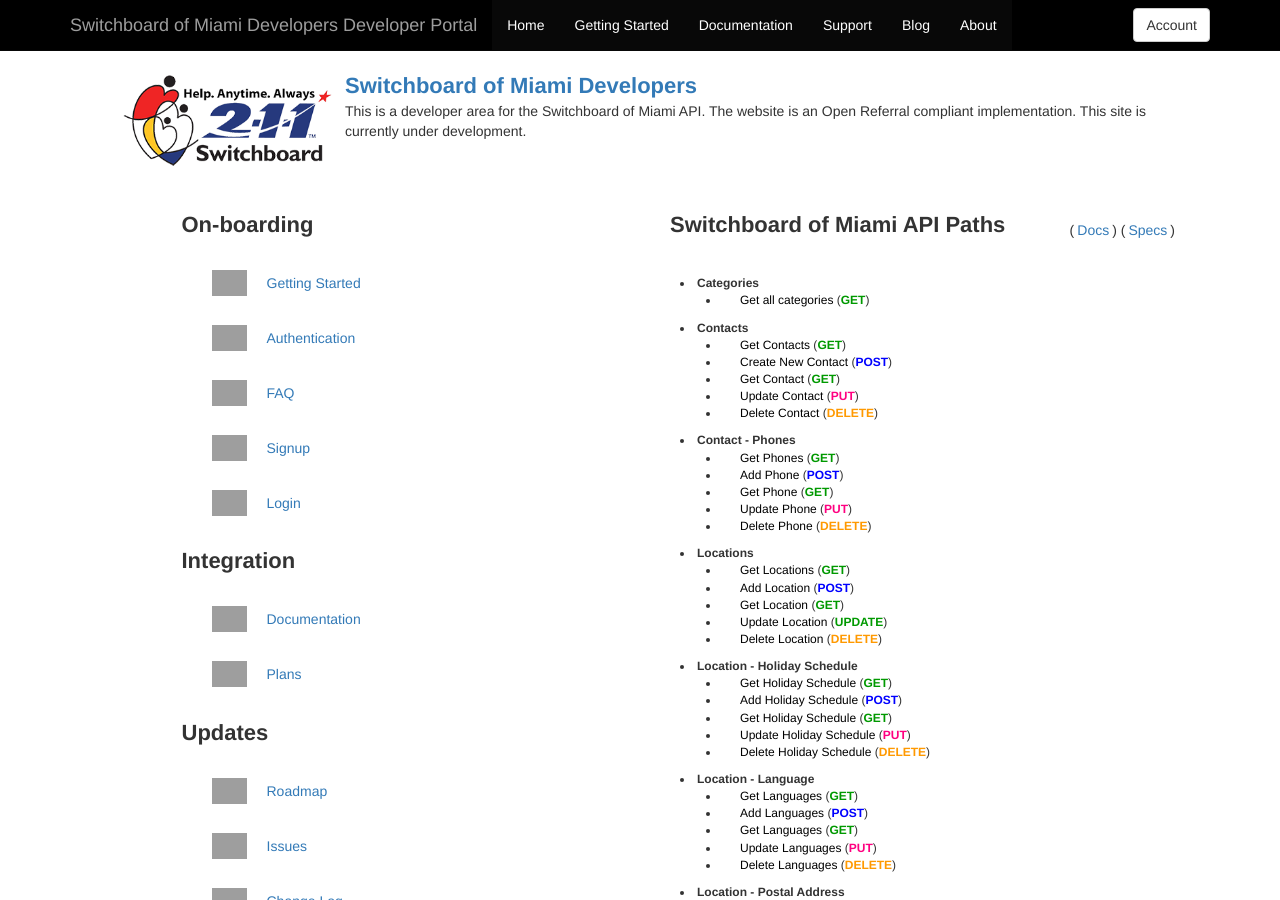
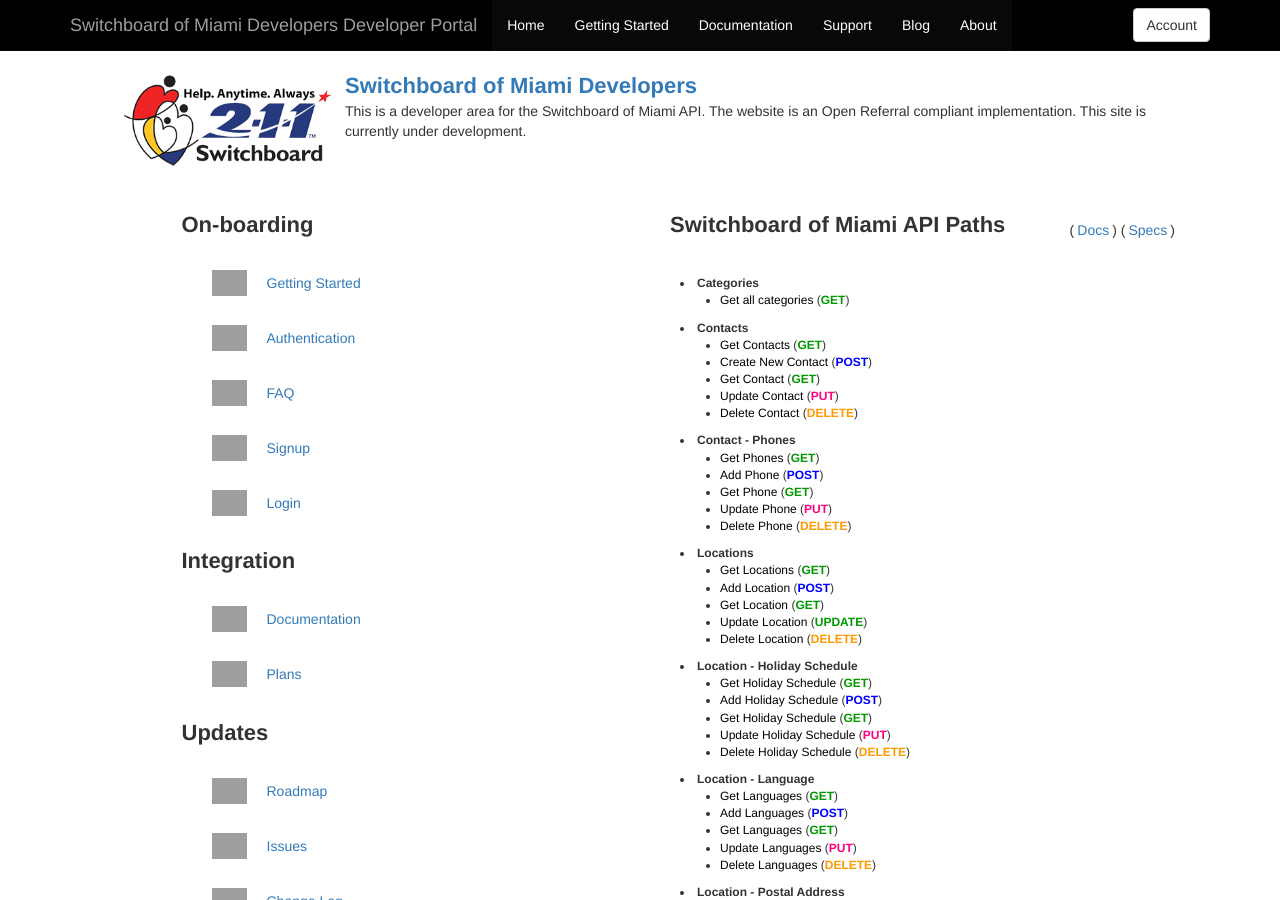
Before and after one commit to xrysanthos/developer-portal, a Jekyll site: the page built from index.html, in a window 1280 px wide and 900 px high. Built offline with Jekyll 4.4.1, drawn with Linux system fonts in a browser that asks for light colours; grey boxes are pictures that could not be loaded.

Commit message:
clean up

```diff
--- a/index.html
+++ b/index.html
@@ -409,7 +409,7 @@
 
                                   {% if tag == grouptag %}
                                     {% if summary != '' %}
-                                      <li style="font-size: 12px; padding-left: 20px;">
+                                      <li style="font-size: 12px;">
                                         <span style="color:#000;">{{ summary }}</span>
                                         (<span style="color:#{{ back_color }}; font-weight:bold;">{{ verb }}</span>)
                                       </li>
```
